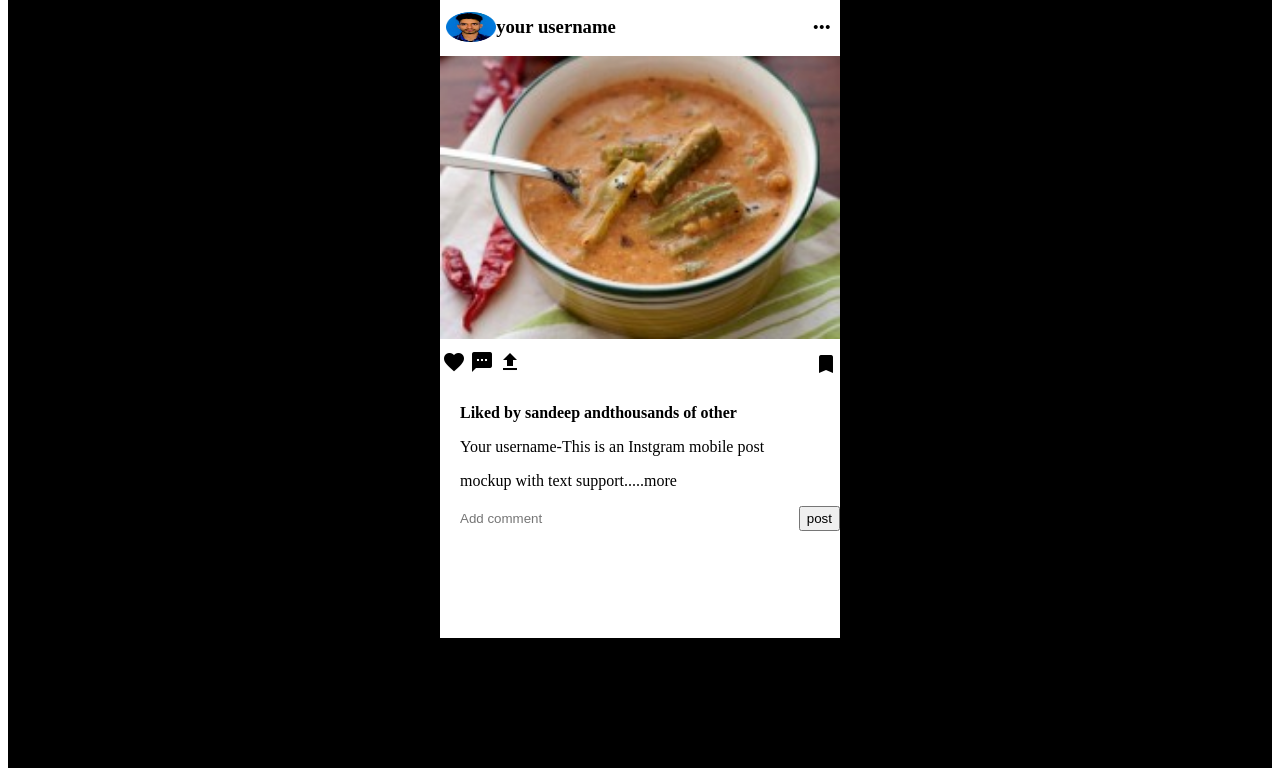
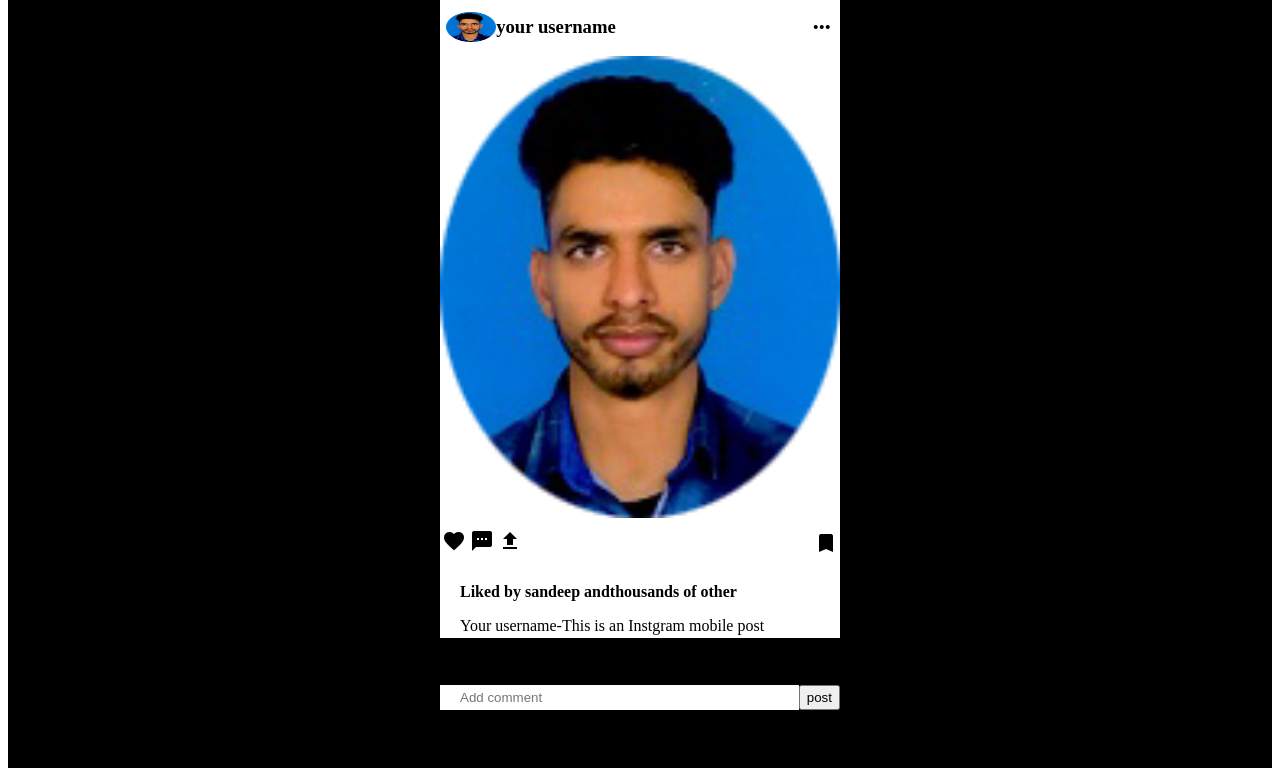
Before and after one commit to manish2608/instagarm, a plain HTML site: page index.html in a window 1280 px wide. Shown: the part 150-926 px from the top of the page. Drawn offline with Linux system fonts and the light colour scheme.

Commit message:
Update index.html

```diff
--- a/index.html
+++ b/index.html
@@ -155,7 +155,7 @@
 
             </div>
             <div id="imgContainer">
-                <img src="Drumstick-dal.jpg" alt="not found img">
+                <img src="mkrana.png" alt="not found img">
             </div>
             <div id="likeContainer">
                 <div class="left1">
```
